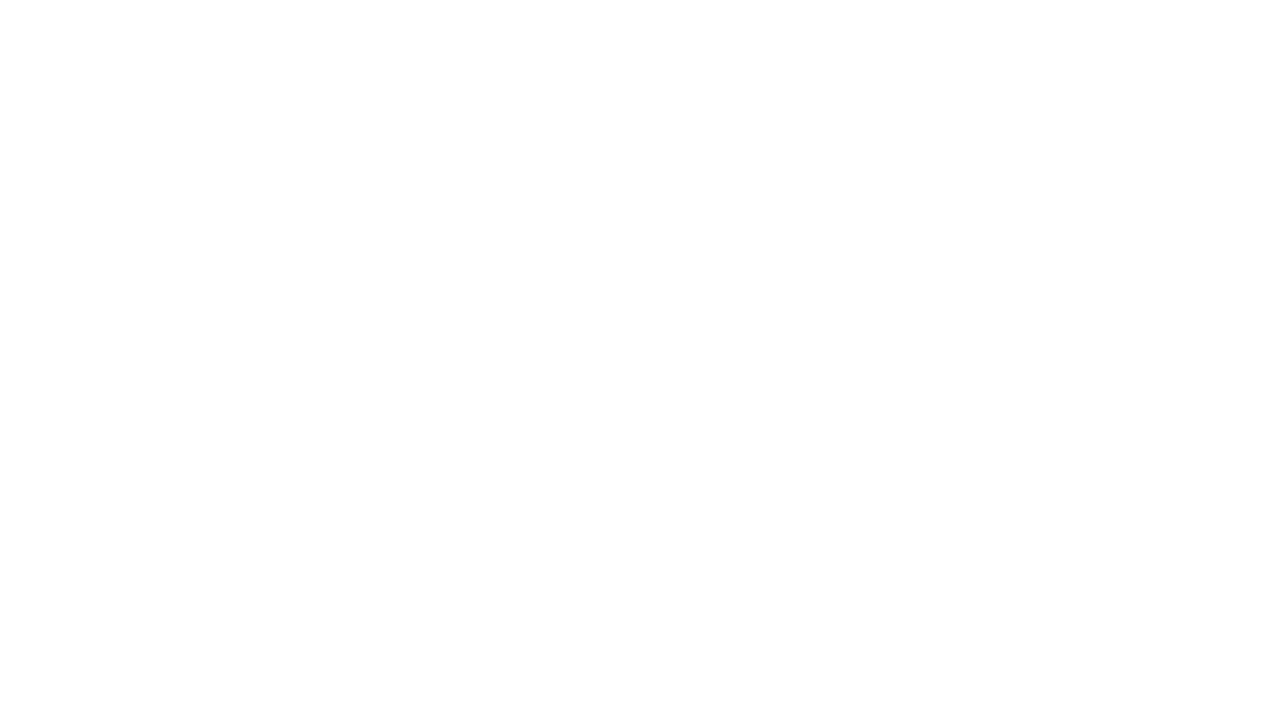
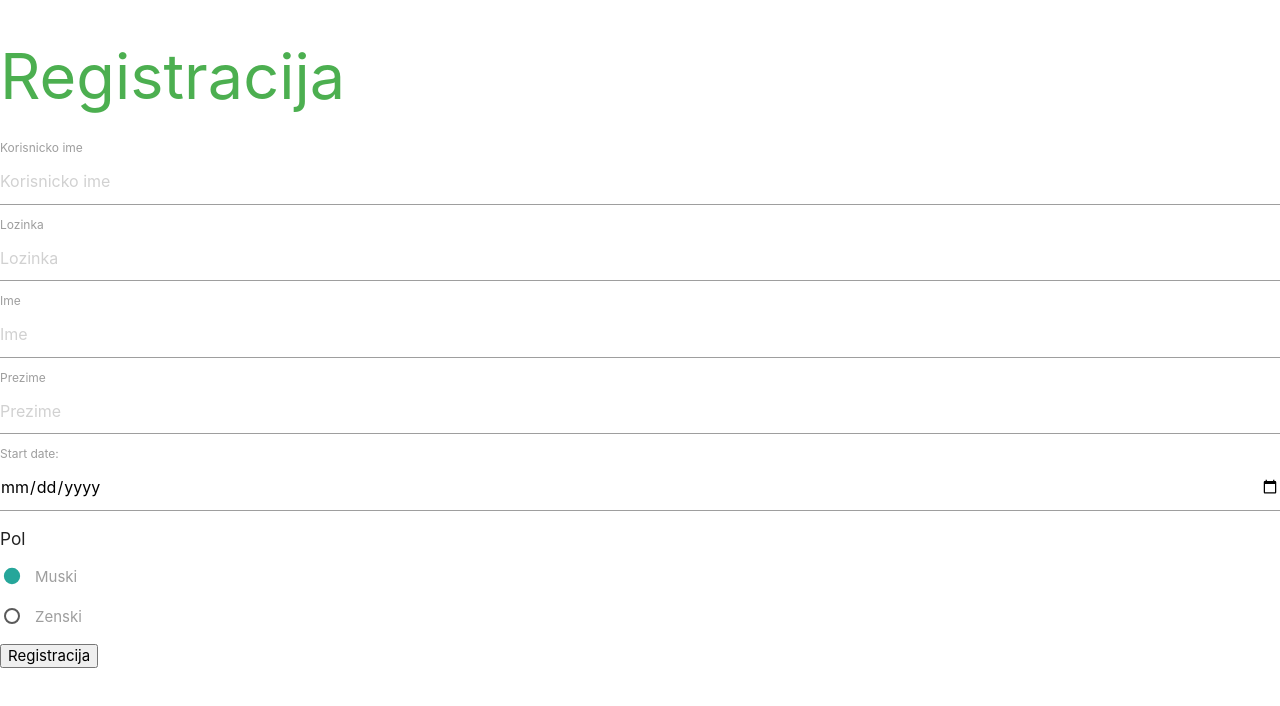
Before and after one commit to Paja123/demo-front, a Vue app: page /registracija in a window 1280 px wide. Before the commit this address had no page. Shown: the top 706 px of the page. Built offline with nearby package versions, Linux system fonts and the light colour scheme.

Commit message:
Registracija
Dodali smo registraciju korisnika. Treba dodati proveru da li godina u datumu ima smisla i proveru da li je korisnicko ime vec zauzeto.

Co-Authored-By: MrDotMan02 <104990681+MrDotMan02@users.noreply.github.com>

```diff
--- a/src/router/index.js
+++ b/src/router/index.js
@@ -3,7 +3,8 @@ import HomeView from '../views/HomeView.vue'
 import RestoraniView from '../views/RestoraniView.vue'
  import RestoranView from '../views/RestoranView.vue'
  import LoginView from '../views/LoginView.vue'
-// import AddEmployeeView from '../views/AddEmployeeView.vue'
+ import RegistrationView from '../views/RegistrationView.vue'
+ // import AddEmployeeView from '../views/AddEmployeeView.vue'
 // import EditEmployeeView from '../views/EditEmployeeView.vue'
 
 const routes = [
@@ -26,6 +27,11 @@ const routes = [
     path: '/login',
     name: 'login',
     component: LoginView
+  },
+  {
+    path: '/registracija',
+    name: 'registracija',
+    component: RegistrationView
   }
 
   // {
--- a/src/views/LoginView.vue
+++ b/src/views/LoginView.vue
@@ -56,7 +56,7 @@
           <input type="password" v-model="korisnik.lozinka" placeholder="Lozinka" />
           <button @click="login">Login</button>
           <p>
-            <!-- <router-link to="/registracija">Registracija</router-link> -->
+            <router-link to="/registracija"> Nemate profil? Registrujte se!</router-link>
           </p>
        </div>
 </template>
--- /dev/null
+++ b/src/views/RegistrationView.vue
@@ -0,0 +1,113 @@
+<template>
+      <h1>Registracija</h1>
+       <div class="login">
+        <label>Korisnicko ime</label>
+            <input type="text" v-model="korisnik.korisnickoIme" placeholder="Korisnicko ime" id="korisnicko-ime" />
+            <label>Lozinka</label>
+            <input type="password" v-model="korisnik.lozinka" placeholder="Lozinka"  id ="lozinka"/>
+            <label>Ime</label>
+            <input type="text" v-model="korisnik.ime" placeholder="Ime" id ="ime" />
+            <label>Prezime</label>
+            <input type="text" v-model="korisnik.prezime" placeholder="Prezime" id ="prezime" />
+
+            <label for="start">Start date:</label>
+
+            <input v-model="korisnik.datumRodjenja" type="date" id="start" name="trip-start"
+                min="1944-01-01" max="2010-01-01">
+
+            <h6>Pol</h6>
+            <form action="#" >
+            <p>
+            <label>
+                <input  type="radio" v-model="korisnik.pol" value="muski"  checked />
+                <span>Muski</span>
+            </label>
+            </p>
+            <p>
+            <label>
+                <input  type="radio" v-model="korisnik.pol" value="zenski"  />
+                <span>Zenski</span>
+            </label>
+            </p>
+            </form>
+          <button @click="registracija" id="registracija">Registracija</button>
+          <p>
+            <!-- <router-link to="/registracija">Registracija</router-link> -->
+          </p>
+       </div>
+</template>
+
+<script>
+
+
+export default{
+    name: "RegistrationView",
+    data: function () {
+    return {
+        korisnik: {
+          korisnickoIme: "",
+          pol: "muski",
+          lozinka: "",
+          ime:"",
+          prezime:"",
+          datumRodjenja: "",
+       },
+    };
+
+    },
+    methods: {
+        registracija() {
+//               function dateIsValid(date) {
+//   return date instanceof Date && !isNaN(date);
+// }
+// console.log(dateIsValid(new Date('03-36-2022'))); // 👉️ false
+// console.log(dateIsValid(new Date())); // 👉️ true
+// console.log(dateIsValid(new Date('03-24-2022')));
+            var prKorisnickoIme = document.getElementById('korisnicko-ime').value;
+            var prLozinka = document.getElementById('lozinka').value;
+            var prIme = document.getElementById('ime').value;
+            var prPrezime = document.getElementById('prezime').value;
+            var prDatumRodjenja = document.getElementById('start').value;
+
+
+            if (prKorisnickoIme.length == 0) {
+                alert('Unesite korisnicko ime!')
+            } else if(prLozinka.length <= 8) {
+                alert('Lozinka mora biti duza od 8 karaktera!')
+            }else if(prIme.length == 0) {
+                alert('Unesite ime!')
+            }else if(prPrezime.length == 0) {
+                alert('Unesite prezime!')
+            }else if(this.korisnik.datumRodjenja == 0) {
+                alert('Unesite datum rodjenja!')
+            }else{
+                 console.log(this.korisnik)
+                 fetch("http://localhost:8081/api/registracija", {
+                    method: "POST",
+                    headers: {
+                    Accept: "application/json",
+                    "Content-type": "application/json",
+                    },
+                    body: JSON.stringify(this.korisnik),
+                })
+                    .then((response) => response.json)
+                    // .then(if(data))
+                    .then((data) => {
+                    console.log("Success : " + data);
+                    // if (data =="korisnicko ime nije slobodno"){
+                    //     alert("korisnicko ime nije slobodno!")
+                    // }
+                     this.$router.push("/login");
+                    })
+                    .catch((err) => {
+                    console.log("Error : " + err);
+                    alert(err);
+                    });
+                    }
+            }
+                 }
+
+    }
+
+
+</script>
```
